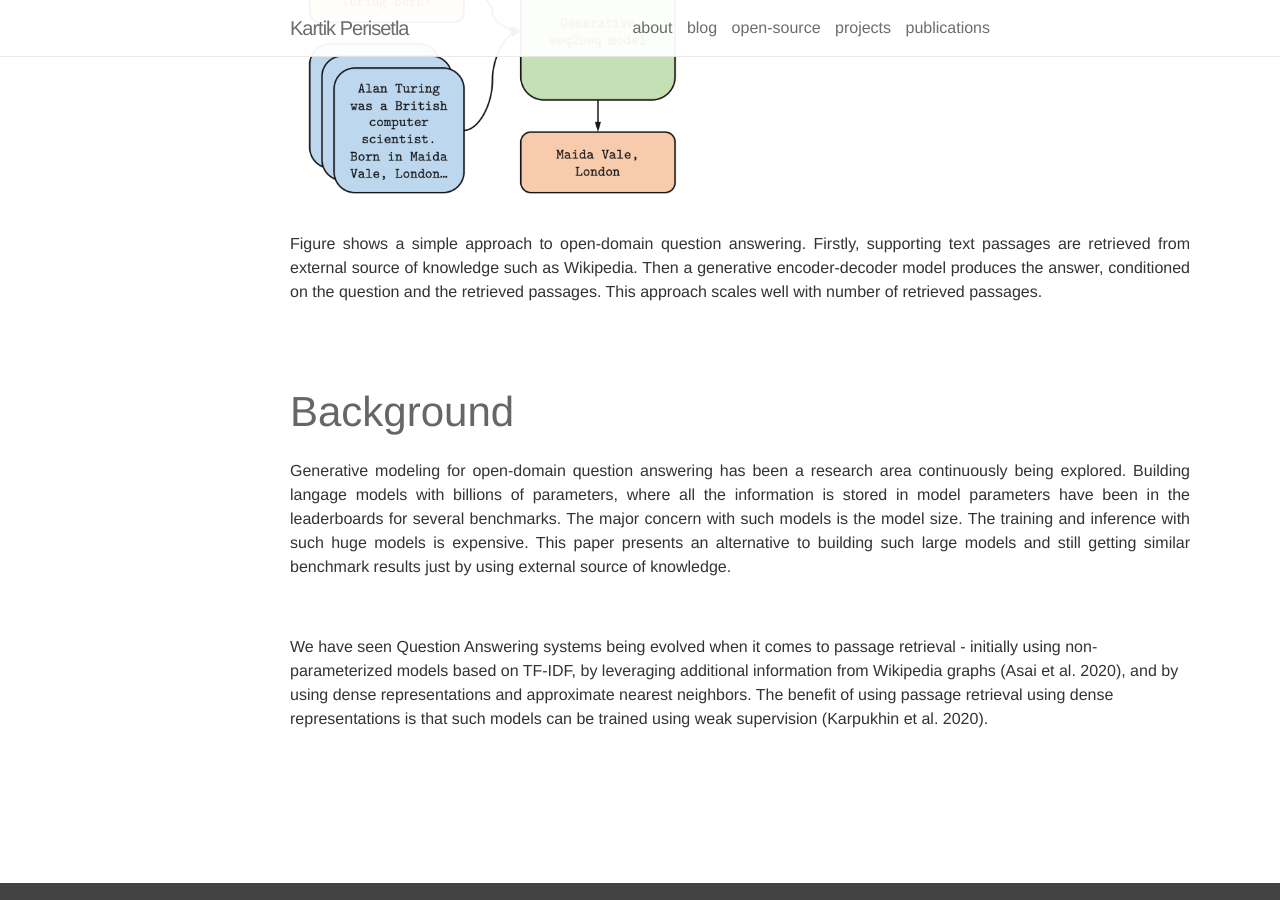
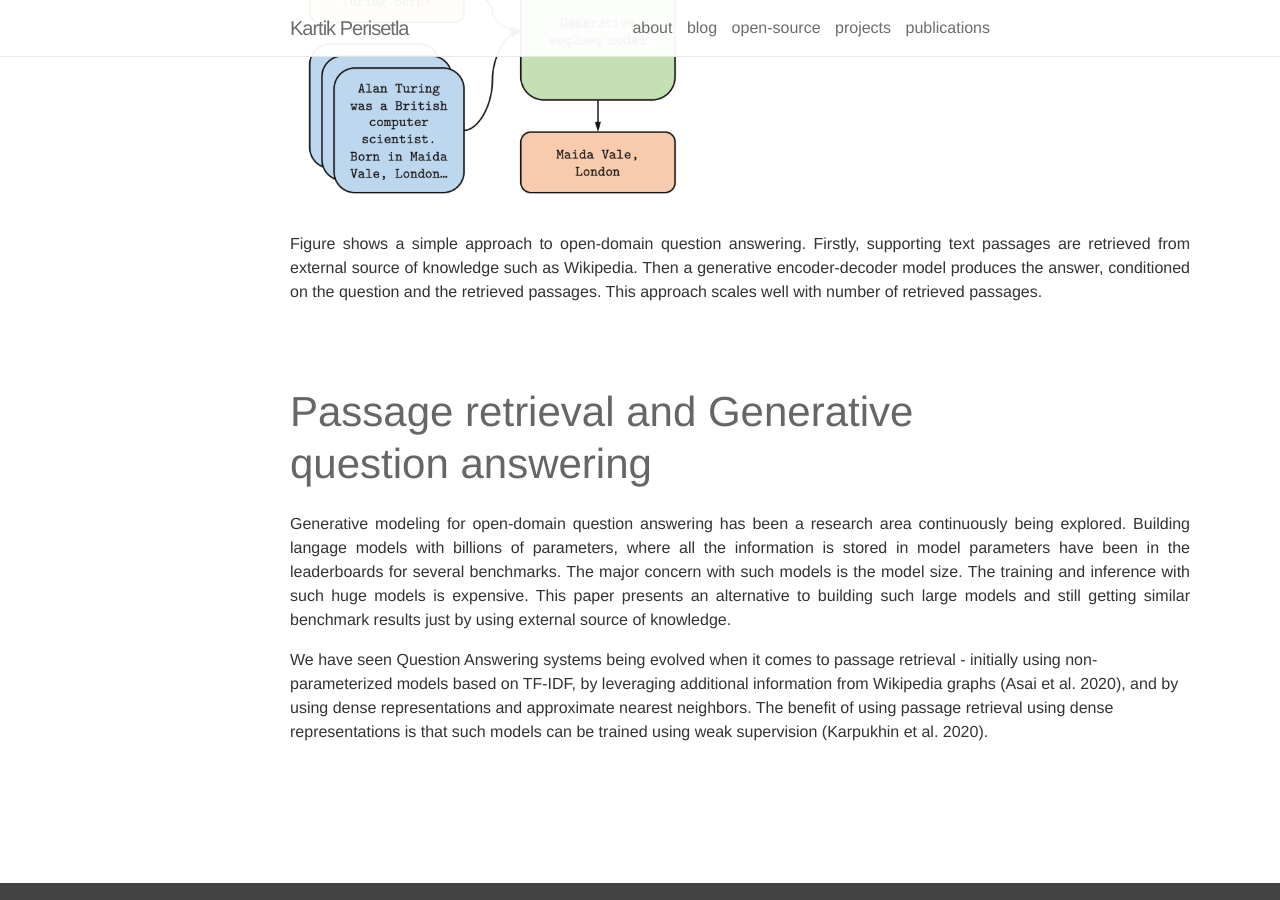
Before and after one commit to kartikperisetla/kartikperisetla.github.io, a Jekyll site: the page built from _posts/2020-07-25-leveraging-passage-retrieval-generative-models-qna.markdown, in a window 1280 px wide and 900 px high, scrolled down 702 px. Built offline with Jekyll 4.4.1, drawn with Linux system fonts in a browser that asks for light colours; nearby versions of some CDN libraries; comment, search, counter and statistics services are not loaded.

Commit message:
Update 2020-07-25-leveraging-passage-retrieval-generative-models-qna.markdown

```diff
--- a/_posts/2020-07-25-leveraging-passage-retrieval-generative-models-qna.markdown
+++ b/_posts/2020-07-25-leveraging-passage-retrieval-generative-models-qna.markdown
@@ -28,12 +28,11 @@ Figure shows a simple approach to open-domain question answering. Firstly, suppo
 </p>
 <br/>
 <h2>
-    Background
+    Passage retrieval and Generative question answering
 </h2>
 <p align="justify">
 Generative modeling for open-domain question answering has been a research area continuously being explored. Building langage models with billions of parameters, where all the information is stored in model parameters have been in the leaderboards for several benchmarks. The major concern with such models is the model size. The training and inference with such huge models is expensive. This paper presents an alternative to building such large models and still getting similar benchmark results just by using external source of knowledge.
 </p>
-<br/>
 <p>
 We have seen Question Answering systems being evolved when it comes to passage retrieval - initially using non-parameterized models based on TF-IDF, by leveraging additional information from Wikipedia graphs (Asai et al. 2020), and by using dense representations and approximate nearest neighbors. The benefit of using passage retrieval using dense representations is that such models can be trained using weak supervision (Karpukhin et al. 2020).
 </p>
```
